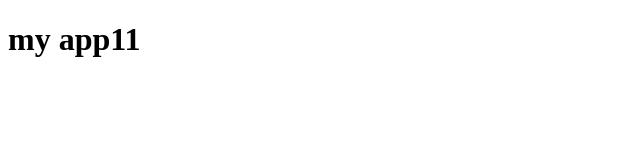
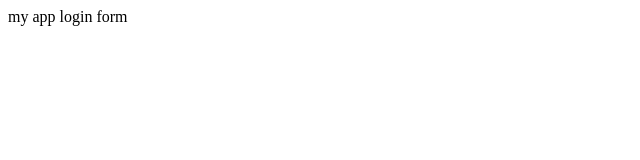
Before and after one commit to utkirbek-qurbonov/myappsample, a plain HTML site: page index.html in a window 1280 px wide. Shown: the whole page, without its empty margins (0-640 px from the left). Drawn offline with Linux system fonts and the light colour scheme.

Commit message:
login form

```diff
--- /dev/null
+++ b/dir2/app2.js
@@ -0,0 +1 @@
+console.log(123)
--- a/index.html
+++ b/index.html
@@ -5,6 +5,8 @@
     <title></title>
   </head>
   <body>
-<h1>my app11 </h1>
+<!-- <h1>my app11 </h1>     -->
+my app
+login form
   </body>
 </html>
```
Also changed, not shown: log.txt (added), login.html (added).
